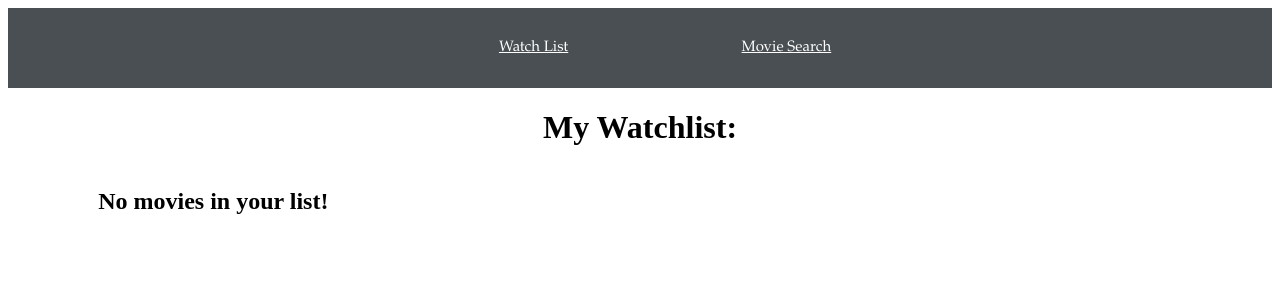
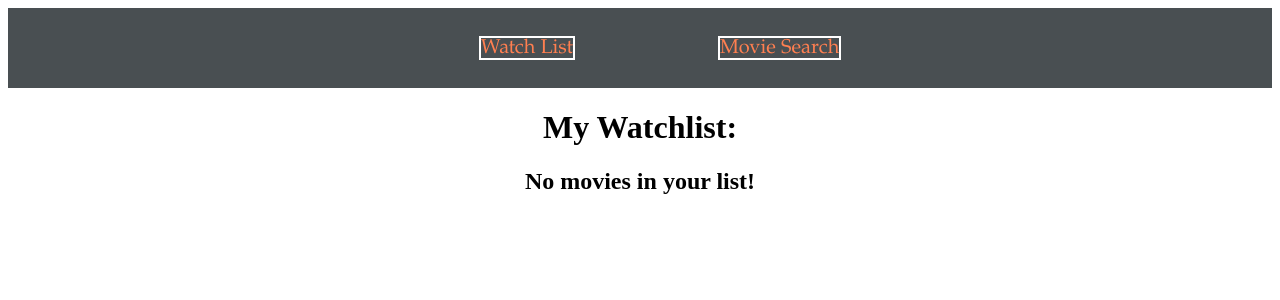
Before and after one commit to mandlabel/movie-watchlist, a React (Create React App) app: page /watchlist in a window 1280 px wide. Shown: the top 300 px of the page. Built offline with nearby package versions, Linux system fonts and the light colour scheme.

Commit message:
final beta

```diff
--- a/src/App.css
+++ b/src/App.css
@@ -2,15 +2,16 @@
   text-align: center;
   color: black;
 }
-
 header {
   display: flex;
   justify-content: space-around;
   align-items: center;
   min-height: 10vh;
   background: rgb(73,79,82);
-  color:white;
-  font-family: Georgia, serif;
+}
+.desc {
+  font-family: "Palatino Linotype", "Book Antiqua", Palatino, serif;
+  font-size: 15px;
 }
 .nav-links {
   width:40%;
@@ -21,36 +22,42 @@ header {
   color: white;
 }
 a {
-  color: white;
+  color: coral;
   font-family: "Palatino Linotype", "Book Antiqua", Palatino, serif;
-  font-size: 15px;
+  font-size: 20px;
+  border-color: white;
+  border-style: solid;
+  border-width: 2px;
+  text-decoration: none;
+}
+a:hover {
+  background-color: black;
 }
 input[type=text] {
   width: 60%;
   padding: 12px 20px;
   margin: 8px 0;
   box-sizing: border-box;
+  border-color: lightblue;
+  background-color: lightgray;
+  color: black;
 }
 li {
   list-style: none;
-  align-items: center;
-  justify-content: space-around;
-  display: flex;
-  column-count: 3;
-  width: 50%;
 }
-ul {
-  list-style: none;
-  align-items:center;
+img {
+  border-style: inset;
+  border-width: 7px;
+  border-color: coral;
 }
 .result-cont {
   padding: 5px 10px;
   align-items: center;
 }
-.watchlist-movies {
-  column-count: 3;
-  justify-content: space-around;
+.movies_watchlist_cont {
+  display: grid;
+  grid-template-columns:33% 33% 33%;
 }
 .overlay {
-  padding: 10px;
+  padding: 5px;
 }
--- a/src/components/Result.js
+++ b/src/components/Result.js
@@ -25,7 +25,7 @@ export const Result = ({movie}) => {
                 )}
             </div>
             <div className="info">
-                <div className="header">
+                <div className="desc">
                     <h3 className="title">{movie.title}</h3>
                     <h4 className="release">
                         {movie.release_date ? movie.release_date.substring(0, 4) : '-'}
--- a/src/components/Watchlist.js
+++ b/src/components/Watchlist.js
@@ -11,7 +11,7 @@ export const Watchlist = () => {
             </div>
             <div className="watchlist-movies">
                 {watchlist.length > 0 ? (
-                    <div className="movie-grid">
+                    <div className="movies_watchlist_cont">
                         {watchlist.map((movie) => (
                             <MovieBlock movie={movie} key={movie.id} type="watchlist" />
                         ))}
```
Also changed, not shown: 1 other file (tests, documents, lock files or other folders).
